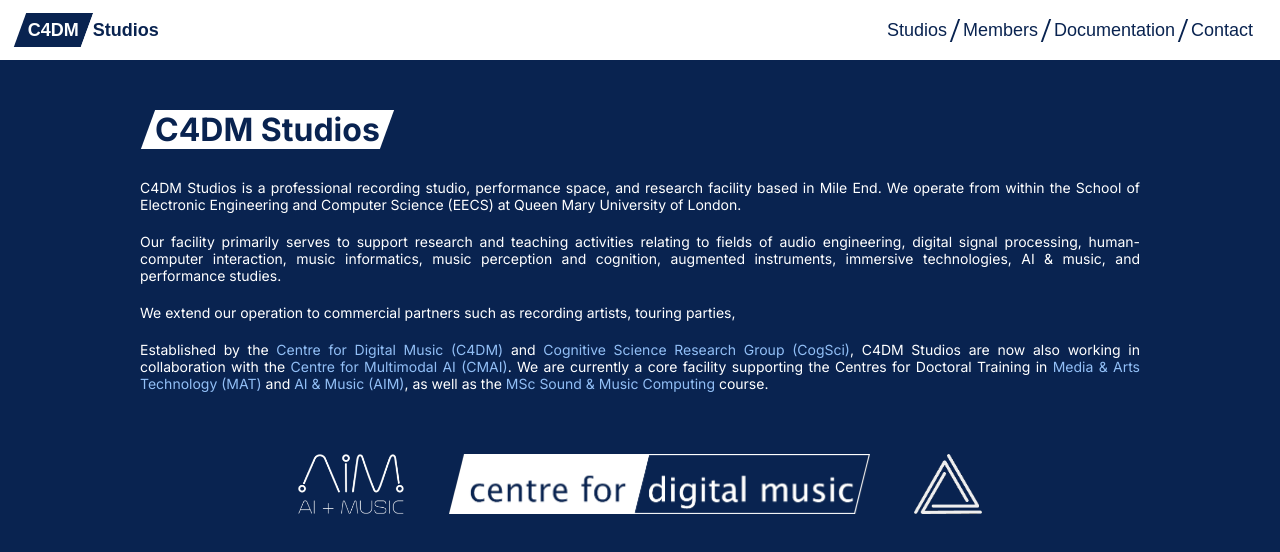
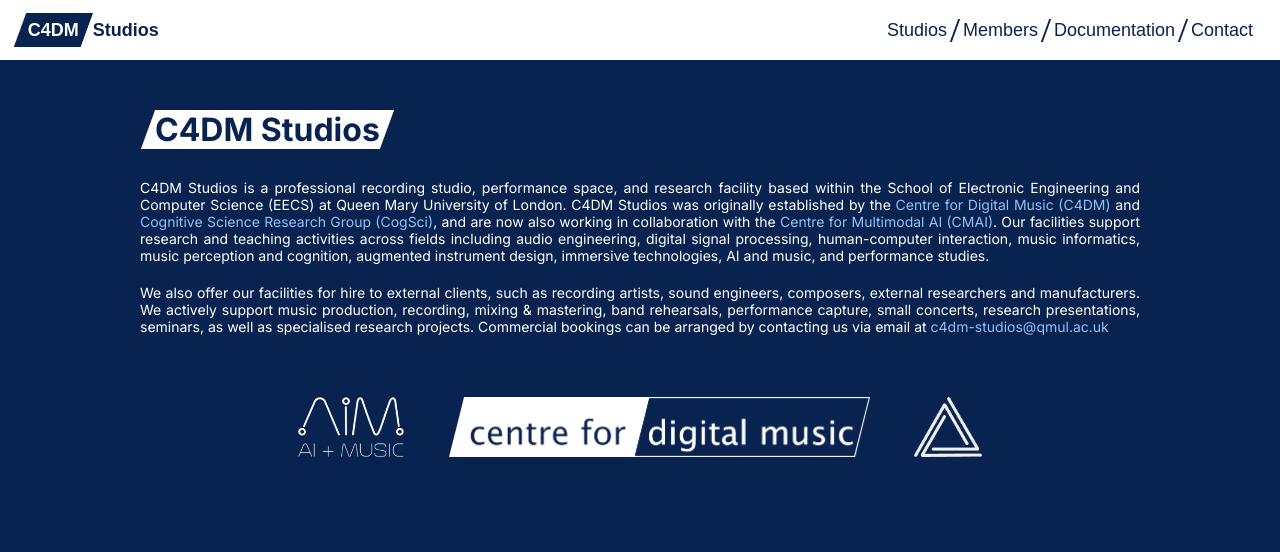
Before and after one commit to c4dm/c4dm-studios.qmul.ac.uk, a React (Vite) app: page / in a window 1280 px wide. Shown: the top 552 px of the page. Built offline with nearby package versions, Linux system fonts and the light colour scheme.

Commit message:
home page revisited and finalised

```diff
--- a/src/config/home.md
+++ b/src/config/home.md
@@ -6,14 +6,11 @@
 
 # C4DM Studios
 
-C4DM Studios is a professional recording studio, performance space, and research facility based in Mile End. We operate from within the School of Electronic Engineering and Computer Science (EECS) at Queen Mary University of London.
+C4DM Studios is a professional recording studio, performance space, and research facility based within the School of Electronic Engineering and Computer Science (EECS) at Queen Mary University of London.
+C4DM Studios was originally established by the [Centre for Digital Music (C4DM)](https://c4dm.eecs.qmul.ac.uk/) and [Cognitive Science Research Group (CogSci)](https://cogsci.eecs.qmul.ac.uk/), and are now also working in collaboration with the [Centre for Multimodal AI (CMAI)](https://www.seresearch.qmul.ac.uk/cmai/).
+Our facilities support research and teaching activities across fields including audio engineering, digital signal processing, human-computer interaction, music informatics, music perception and cognition, augmented instrument design, immersive technologies, AI and music, and performance studies.
 
-Our facility primarily serves to support research and teaching activities relating to fields of audio engineering, digital signal processing, human-computer interaction, music informatics, music perception and cognition, augmented instruments, immersive technologies, AI & music, and performance studies.
-
-We extend our operation to commercial partners such as recording artists, touring parties,
-
-Established by the [Centre for Digital Music (C4DM)](https://c4dm.eecs.qmul.ac.uk/) and [Cognitive Science Research Group (CogSci)](https://cogsci.eecs.qmul.ac.uk/), C4DM Studios are now also working in collaboration with the [Centre for Multimodal AI (CMAI)](https://www.seresearch.qmul.ac.uk/cmai/).
-We are currently a core facility supporting the Centres for Doctoral Training in [Media & Arts Technology (MAT)](https://mat.qmul.ac.uk/) and [AI & Music (AIM)](https://www.aim.qmul.ac.uk/), as well as the [MSc Sound & Music Computing](https://www.qmul.ac.uk/postgraduate/taught/coursefinder/courses/sound-and-music-computing-msc/) course.
+We also offer our facilities for hire to external clients, such as recording artists, sound engineers, composers, external researchers and manufacturers. We actively support music production, recording, mixing & mastering, band rehearsals, performance capture, small concerts, research presentations, seminars, as well as specialised research projects. Commercial bookings can be arranged by contacting us via email at <a href='mailto:c4dm-studios@qmul.ac.uk'>c4dm-studios@qmul.ac.uk</a>
 
 <!-- this tag creates a dynamic gallery of logos using typescript -->
 <!-- to configure this section, please see `affiliations.ts` -->
```
Also changed, not shown: src/components/grids.tsx (+7 -5 lines).
